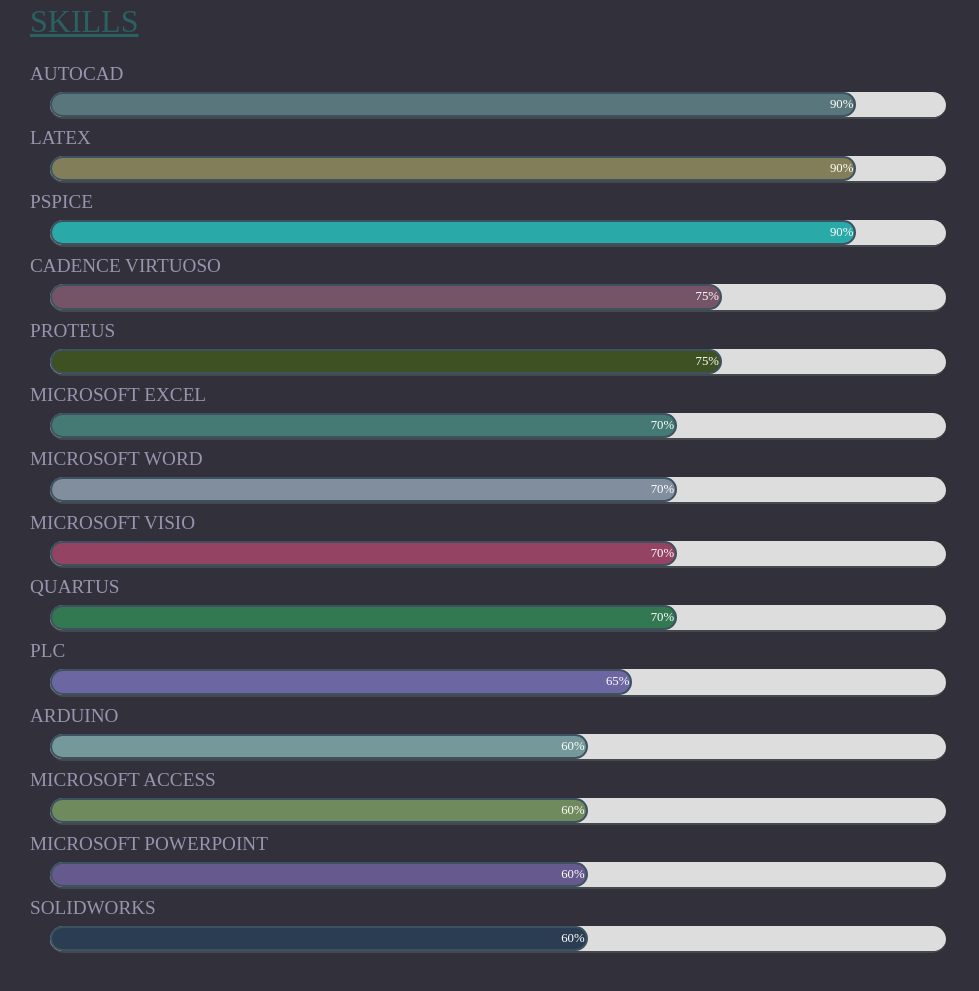
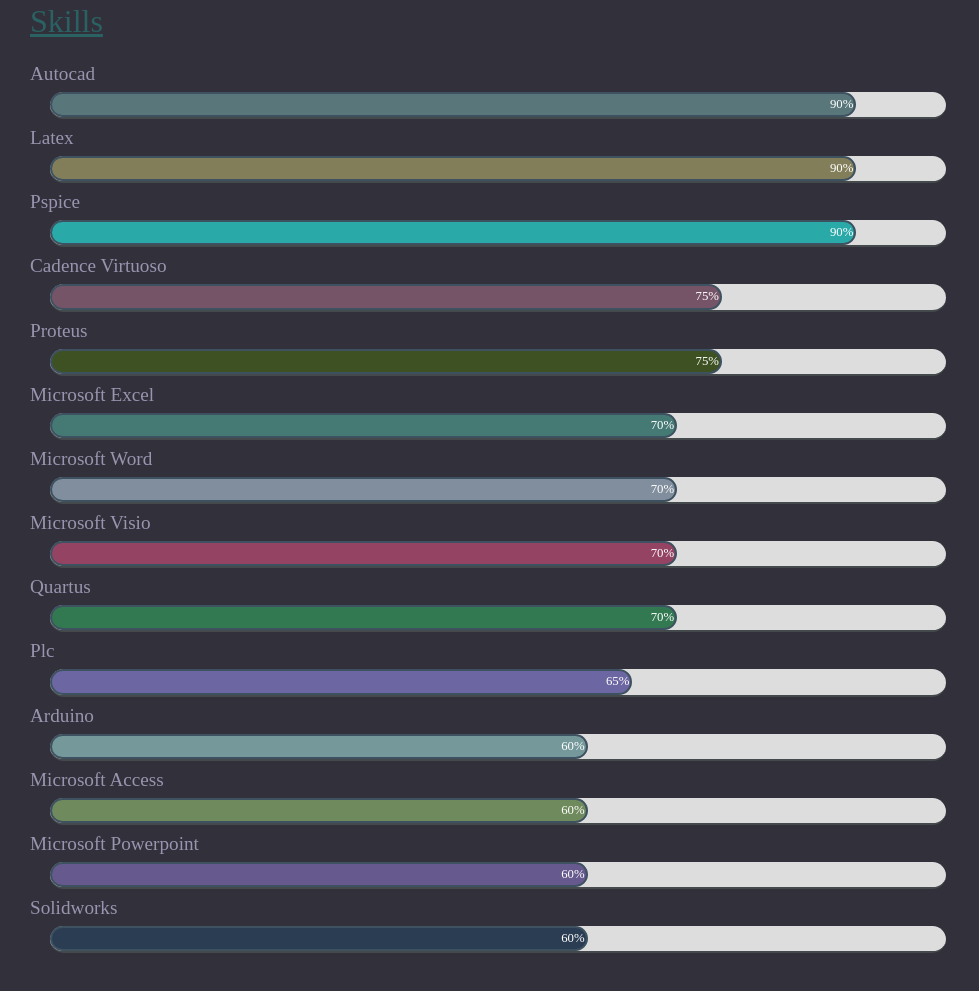
Before and after one commit to Shaikh-Abrar-Kabir/..., a plain HTML site: page index.html in a window 1280 px wide. Shown: the part 7940-8931 px from the top of the page, without its empty margins (0-979 px from the left). Drawn offline with nearby package versions, Linux system fonts and the light colour scheme.

Commit message:
Add files via upload

```diff
--- a/index.html
+++ b/index.html
@@ -1861,90 +1861,90 @@ font-size: 2vw;
 <section id="sklll">
 
 <div class="jar">
-<h1 class="skillhead"><u>SKILLS</u></h1>
+<h1 class="skillhead"><u>Skills</u></h1>
 </div>
 
 
 <div class="jar">
-<p>AUTOCAD</p></div>
+<p>Autocad</p></div>
 <div class="container">
   <div class="skills AUTOCAD">90%</div>
 </div>
 
 <div class="jar">
-<p>LATEX</p></div>
+<p>Latex</p></div>
 <div class="container">
   <div class="skills LATEX">90%</div>
 </div>
 
 <div class="jar">
-<p>PSPICE</p></div>
+<p>Pspice</p></div>
 <div class="container">
   <div class="skills PSPICE">90%</div>
 </div>
 
 <div class="jar">
-<p>CADENCE VIRTUOSO</p></div>
+<p>Cadence Virtuoso</p></div>
 <div class="container">
   <div class="skills CADENCE">75%</div>
 </div>
 
 <div class="jar">
-<p>PROTEUS</p></div>
+<p>Proteus</p></div>
 <div class="container">
   <div class="skills PROTEUS">75%</div>
 </div>
 
 <div class="jar">
-<p>MICROSOFT EXCEL</p></div>
+<p>Microsoft Excel</p></div>
 <div class="container">
   <div class="skills EXCEL">70%</div>
 </div>
 
 <div class="jar">
-<p>MICROSOFT WORD</p></div>
+<p>Microsoft Word</p></div>
 <div class="container">
   <div class="skills WORD">70%</div>
 </div>
 
 <div class="jar">
-<p>MICROSOFT VISIO</p></div>
+<p>Microsoft Visio</p></div>
 <div class="container">
   <div class="skills VISIO">70%</div>
 </div>
 
 <div class="jar">
-<p>QUARTUS</p></div>
+<p>Quartus</p></div>
 <div class="container">
   <div class="skills QUARTUS">70%</div>
 </div>
 
 <div class="jar">
-<p>PLC</p></div>
+<p>Plc</p></div>
 <div class="container">
    <div class="skills PLC">65%</div>
 </div>
 
 <div class="jar">
-<p>ARDUINO</p></div>
+<p>Arduino</p></div>
 <div class="container">
   <div class="skills ARDUINO">60%</div>
 </div>
 
 <div class="jar">
-<p>MICROSOFT ACCESS</p></div>
+<p>Microsoft Access</p></div>
 <div class="container">
   <div class="skills ACCESS">60%</div>
 </div>
 
 <div class="jar">
-<p>MICROSOFT POWERPOINT</p></div>
+<p>Microsoft Powerpoint</p></div>
 <div class="container">
   <div class="skills POINT">60%</div>
 </div>
 
 <div class="jar">
-<p>SOLIDWORKS</p></div>
+<p>Solidworks</p></div>
 <div class="container">
   <div class="skills SOLIDWORKS">60%</div>
 </div>
```
